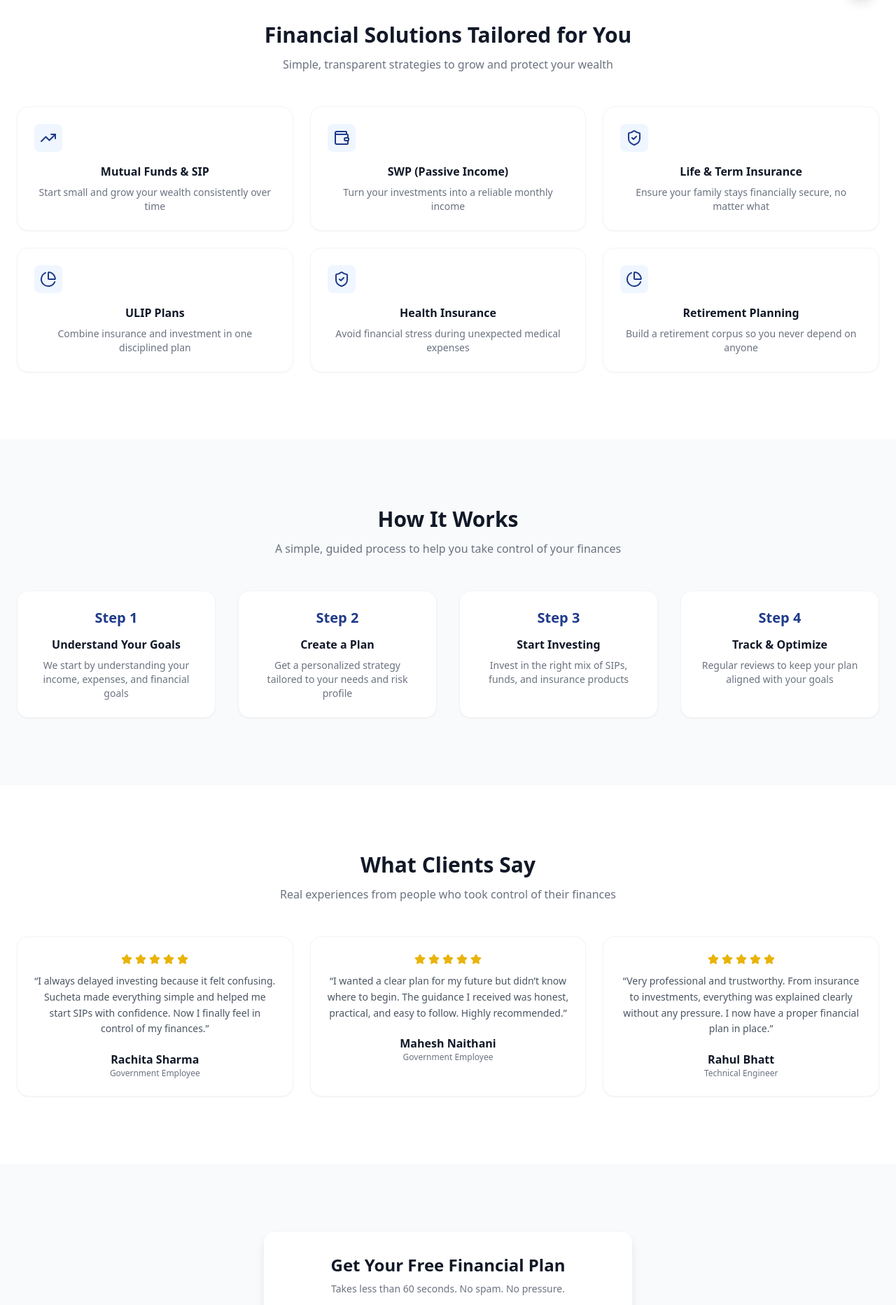
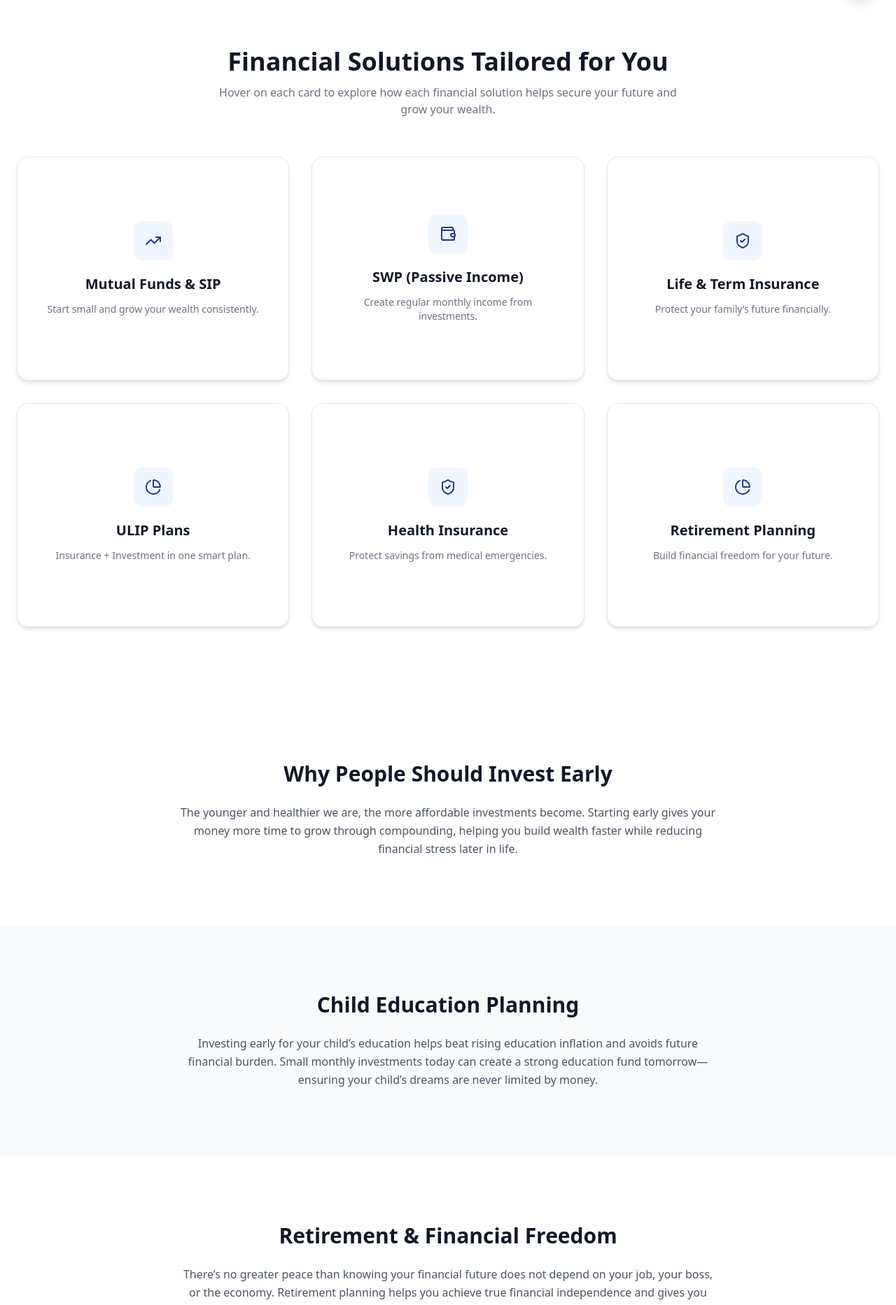
Before and after one commit to Priyanshu271104/test, a React (Vite) app: page / in a window 1280 px wide. Shown: the part 778-2643 px from the top of the page at 70% size. Built offline with nearby package versions, Linux system fonts and the light colour scheme.

Commit message:
final website

```diff
--- a/src/App.jsx
+++ b/src/App.jsx
@@ -32,6 +32,9 @@ export default function App() {
       <Hero />
       <TrustStrip />
       <Services />
+      <WhyInvestEarly />
+      <ChildEducationPlanning />
+      <RetirementSection />
       <HowItWorks />
       <Testimonials />
       <LeadForm />
@@ -87,31 +90,35 @@ const Navbar = () => (
 
 const Hero = () => (
   <div className="pt-32 pb-24 bg-gradient-to-b from-blue-50 via-white to-white relative overflow-hidden">
-    {" "}
     <motion.div
       initial="hidden"
       animate="show"
       variants={stagger}
       className="max-w-7xl mx-auto px-6 text-center"
     >
-      <div className="absolute top-[-100px] left-1/2 -translate-x-1/2 w-[600px] h-[600px] bg-blue-200/30 blur-3xl rounded-full pointer-events-none"></div>{" "}
+      <div className="absolute top-[-100px] left-1/2 -translate-x-1/2 w-[600px] h-[600px] bg-blue-200/30 blur-3xl rounded-full pointer-events-none"></div>
+
       <motion.h1
         variants={fadeUp}
-        className="p-6 rounded-2xl border border-gray-100 bg-white shadow-sm hover:shadow-lg hover:-translate-y-1 transition-all duration-300"
+        className="text-4xl md:text-5xl font-bold leading-tight text-gray-900"
       >
-        Grow Your Wealth. Secure Your Future.
+        Grow Your Wealth. <br />
+        Secure Your Family’s Future.
       </motion.h1>
-      {/* TRUST LINE (cleaner, less repetitive) */}
+
       <motion.p variants={fadeUp} className="mt-4 text-sm text-gray-500">
-        Trusted by 50+ clients • 5+ years experience
+        Trusted by 50+ families • 5+ years experience • Personalized financial guidance
       </motion.p>
+
       <motion.p
         variants={fadeUp}
-        className="mt-6 text-xl text-gray-600 max-w-2xl mx-auto"
+        className="mt-6 text-xl text-gray-600 max-w-3xl mx-auto leading-relaxed"
       >
-        Get personalized guidance on SIPs, Mutual Funds, Insurance & Retirement
-        planning — designed to help you build wealth without confusion.
+        Secure your family’s future with smart investments, life insurance,
+        retirement planning, and wealth-building strategies designed around
+        your goals—not confusion.
       </motion.p>
+
       <motion.div
         variants={fadeUp}
         className="mt-8 flex flex-col sm:flex-row justify-center gap-4"
@@ -136,10 +143,64 @@ const Hero = () => (
           Talk to Sucheta →
         </button>
       </motion.div>
+
       <motion.p variants={fadeUp} className="mt-4 text-sm text-gray-500">
         No spam. No pressure. Takes less than 60 seconds.
       </motion.p>
     </motion.div>
+  </div>
+);
+const WhyInvestEarly = () => (
+  <div className="py-24 bg-white">
+    <div className="max-w-6xl mx-auto px-6 text-center">
+      <h2 className="text-3xl font-bold">
+        Why People Should Invest Early
+      </h2>
+
+      <p className="text-gray-600 mt-6 max-w-3xl mx-auto leading-relaxed">
+        The younger and healthier we are, the more affordable investments
+        become. Starting early gives your money more time to grow through
+        compounding, helping you build wealth faster while reducing financial
+        stress later in life.
+      </p>
+    </div>
+  </div>
+);
+
+
+
+const ChildEducationPlanning = () => (
+  <div className="py-24 bg-gray-50">
+    <div className="max-w-6xl mx-auto px-6 text-center">
+      <h2 className="text-3xl font-bold">
+        Child Education Planning
+      </h2>
+
+      <p className="text-gray-600 mt-6 max-w-3xl mx-auto leading-relaxed">
+        Investing early for your child’s education helps beat rising education
+        inflation and avoids future financial burden. Small monthly investments
+        today can create a strong education fund tomorrow—ensuring your child’s
+        dreams are never limited by money.
+      </p>
+    </div>
+  </div>
+);
+
+
+const RetirementSection = () => (
+  <div className="py-24 bg-white">
+    <div className="max-w-6xl mx-auto px-6 text-center">
+      <h2 className="text-3xl font-bold">
+        Retirement & Financial Freedom
+      </h2>
+
+      <p className="text-gray-600 mt-6 max-w-3xl mx-auto leading-relaxed">
+        There’s no greater peace than knowing your financial future does not
+        depend on your job, your boss, or the economy. Retirement planning
+        helps you achieve true financial independence and gives you the freedom
+        to live life on your own terms.
+      </p>
+    </div>
   </div>
 );
 
@@ -170,32 +231,38 @@ const services = [
   {
     icon: <TrendingUp />,
     title: "Mutual Funds & SIP",
-    desc: "Start small and grow your wealth consistently over time",
+    short: "Start small and grow your wealth consistently.",
+    long: "Mutual Funds and SIPs help you invest regularly with discipline, allowing your money to grow through compounding and long-term wealth creation.",
   },
   {
     icon: <Wallet />,
     title: "SWP (Passive Income)",
-    desc: "Turn your investments into a reliable monthly income",
+    short: "Create regular monthly income from investments.",
+    long: "A Systematic Withdrawal Plan allows you to withdraw fixed income monthly while keeping your remaining capital invested and growing.",
   },
   {
     icon: <ShieldCheck />,
     title: "Life & Term Insurance",
-    desc: "Ensure your family stays financially secure, no matter what",
+    short: "Protect your family’s future financially.",
+    long: "Term insurance ensures your loved ones stay financially secure with high life coverage at affordable premiums and valuable tax benefits.",
   },
   {
     icon: <PieChart />,
     title: "ULIP Plans",
-    desc: "Combine insurance and investment in one disciplined plan",
+    short: "Insurance + Investment in one smart plan.",
+    long: "ULIPs combine life cover and investment flexibility, allowing fund switching between equity, debt, and balanced funds while building tax-efficient wealth.",
   },
   {
     icon: <ShieldCheck />,
     title: "Health Insurance",
-    desc: "Avoid financial stress during unexpected medical expenses",
+    short: "Protect savings from medical emergencies.",
+    long: "Health insurance ensures quality treatment without financial stress by covering hospitalization, treatments, and rising healthcare costs.",
   },
   {
     icon: <PieChart />,
     title: "Retirement Planning",
-    desc: "Build a retirement corpus so you never depend on anyone",
+    short: "Build financial freedom for your future.",
+    long: "Retirement planning helps create a strong corpus so your future depends on your wealth—not your job, boss, or the economy.",
   },
 ];
 
@@ -444,36 +511,55 @@ const Footer = () => (
 );
 
 const Services = () => (
-  <div id="services" className="py-24">
+  <div id="services" className="py-24 bg-white">
     <div className="max-w-7xl mx-auto px-6 text-center">
-      <h2 className="text-3xl font-bold">
+      <h2 className="text-4xl font-bold">
         Financial Solutions Tailored for You
       </h2>
 
-      <p className="text-gray-500 mt-3">
-        Simple, transparent strategies to grow and protect your wealth
+      <p className="text-gray-500 mt-3 max-w-2xl mx-auto">
+        Hover on each card to explore how each financial solution helps secure
+        your future and grow your wealth.
       </p>
 
-      <motion.div
-        variants={stagger}
-        initial="hidden"
-        whileInView="show"
-        className="grid grid-cols-1 sm:grid-cols-2 lg:grid-cols-3 gap-6 mt-12"
-      >
-        {services.map((s, i) => (
-          <motion.div
+      <div className="grid grid-cols-1 sm:grid-cols-2 lg:grid-cols-3 gap-8 mt-14">
+        {services.map((service, i) => (
+          <div
             key={i}
-            variants={fadeUp}
-            className="p-6 rounded-2xl border border-gray-100 shadow-sm hover:shadow-md hover:-translate-y-1 transition"
+            className="group [perspective:1000px] h-[320px]"
           >
-            <div className="mb-4 w-10 h-10 flex items-center justify-center rounded-lg bg-blue-50 text-blue-900">
-              {s.icon}
-            </div>{" "}
-            <h3 className="font-semibold">{s.title}</h3>
-            <p className="text-sm text-gray-500 mt-2">{s.desc}</p>
-          </motion.div>
+            <div className="relative h-full w-full rounded-2xl transition-all duration-700 [transform-style:preserve-3d] group-hover:[transform:rotateY(180deg)]">
+
+              {/* FRONT SIDE */}
+              <div className="absolute inset-0 bg-white border border-gray-200 rounded-2xl shadow-md p-8 [backface-visibility:hidden] flex flex-col justify-center items-center text-center">
+                <div className="mb-5 w-14 h-14 flex items-center justify-center rounded-xl bg-blue-50 text-blue-900">
+                  {service.icon}
+                </div>
+
+                <h3 className="text-xl font-semibold">
+                  {service.title}
+                </h3>
+
+                <p className="text-sm text-gray-500 mt-3">
+                  {service.short}
+                </p>
+              </div>
+
+              {/* BACK SIDE */}
+              <div className="absolute inset-0 bg-blue-900 text-white rounded-2xl shadow-xl p-8 [transform:rotateY(180deg)] [backface-visibility:hidden] flex flex-col justify-center text-center">
+                <h3 className="text-xl font-semibold mb-4">
+                  {service.title}
+                </h3>
+
+                <p className="text-sm leading-relaxed text-blue-50">
+                  {service.long}
+                </p>
+              </div>
+
+            </div>
+          </div>
         ))}
-      </motion.div>
+      </div>
     </div>
   </div>
 );
```
